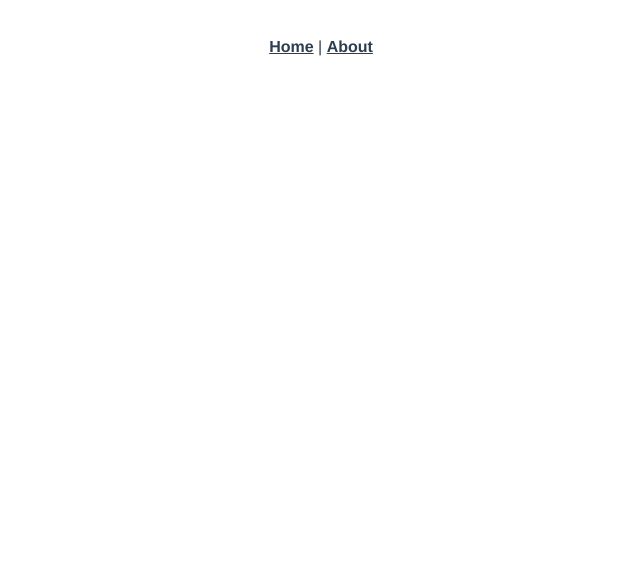
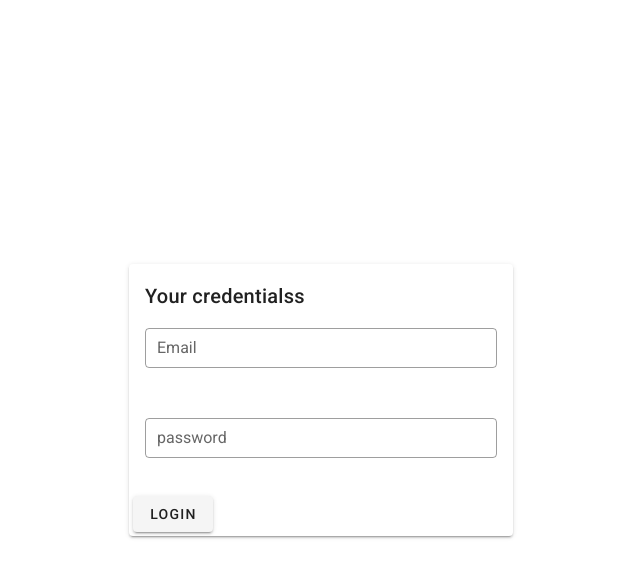
Before and after one commit to ziadbastawy/crud-actions, a Vue app: page /login in a window 1280 px wide. Shown: the top 578 px of the page, without its empty margins (319-959 px from the left). Built offline with nearby package versions, Linux system fonts and the light colour scheme.

Commit message:
initial project & login page

```diff
--- a/public/index.html
+++ b/public/index.html
@@ -1,11 +1,13 @@
 <!DOCTYPE html>
-<html lang="">
+<html lang="en">
   <head>
     <meta charset="utf-8">
     <meta http-equiv="X-UA-Compatible" content="IE=edge">
     <meta name="viewport" content="width=device-width,initial-scale=1.0">
     <link rel="icon" href="<%= BASE_URL %>favicon.ico">
     <title><%= htmlWebpackPlugin.options.title %></title>
+    <link rel="stylesheet" href="https://fonts.googleapis.com/css?family=Roboto:100,300,400,500,700,900">
+    <link rel="stylesheet" href="https://cdn.jsdelivr.net/npm/@mdi/font@latest/css/materialdesignicons.min.css">
   </head>
   <body>
     <noscript>
--- a/src/App.vue
+++ b/src/App.vue
@@ -1,32 +1,13 @@
 <template>
-  <div id="app">
-    <div id="nav">
-      <router-link to="/">Home</router-link> |
-      <router-link to="/about">About</router-link>
-    </div>
-    <router-view />
-  </div>
+  <v-app>
+    <v-main>
+      <router-view />
+    </v-main>
+  </v-app>
 </template>
 
-<style>
-#app {
-  font-family: Avenir, Helvetica, Arial, sans-serif;
-  -webkit-font-smoothing: antialiased;
-  -moz-osx-font-smoothing: grayscale;
-  text-align: center;
-  color: #2c3e50;
-}
-
-#nav {
-  padding: 30px;
-}
-
-#nav a {
-  font-weight: bold;
-  color: #2c3e50;
-}
-
-#nav a.router-link-exact-active {
-  color: #42b983;
-}
-</style>
+<script>
+export default {
+  name: "App",
+};
+</script>
--- /dev/null
+++ b/src/axios.js
@@ -0,0 +1,8 @@
+import axios from "axios";
+
+export default axios.create({
+  baseURL: "https://taskfrontendapi.azurewebsites.net/api/",
+  headers: {
+    Authorization: "Bearer " + localStorage.getItem("token") || "",
+  },
+});
--- a/src/components/HelloWorld.vue
+++ /dev/null
@@ -1,122 +0,0 @@
-<template>
-  <div class="hello">
-    <h1>{{ msg }}</h1>
-    <p>
-      For a guide and recipes on how to configure / customize this project,<br />
-      check out the
-      <a href="https://cli.vuejs.org" target="_blank" rel="noopener"
-        >vue-cli documentation</a
-      >.
-    </p>
-    <h3>Installed CLI Plugins</h3>
-    <ul>
-      <li>
-        <a
-          href="https://github.com/vuejs/vue-cli/tree/dev/packages/%40vue/cli-plugin-babel"
-          target="_blank"
-          rel="noopener"
-          >babel</a
-        >
-      </li>
-      <li>
-        <a
-          href="https://github.com/vuejs/vue-cli/tree/dev/packages/%40vue/cli-plugin-router"
-          target="_blank"
-          rel="noopener"
-          >router</a
-        >
-      </li>
-      <li>
-        <a
-          href="https://github.com/vuejs/vue-cli/tree/dev/packages/%40vue/cli-plugin-eslint"
-          target="_blank"
-          rel="noopener"
-          >eslint</a
-        >
-      </li>
-    </ul>
-    <h3>Essential Links</h3>
-    <ul>
-      <li>
-        <a href="https://vuejs.org" target="_blank" rel="noopener">Core Docs</a>
-      </li>
-      <li>
-        <a href="https://forum.vuejs.org" target="_blank" rel="noopener"
-          >Forum</a
-        >
-      </li>
-      <li>
-        <a href="https://chat.vuejs.org" target="_blank" rel="noopener"
-          >Community Chat</a
-        >
-      </li>
-      <li>
-        <a href="https://twitter.com/vuejs" target="_blank" rel="noopener"
-          >Twitter</a
-        >
-      </li>
-      <li>
-        <a href="https://news.vuejs.org" target="_blank" rel="noopener">News</a>
-      </li>
-    </ul>
-    <h3>Ecosystem</h3>
-    <ul>
-      <li>
-        <a href="https://router.vuejs.org" target="_blank" rel="noopener"
-          >vue-router</a
-        >
-      </li>
-      <li>
-        <a href="https://vuex.vuejs.org" target="_blank" rel="noopener">vuex</a>
-      </li>
-      <li>
-        <a
-          href="https://github.com/vuejs/vue-devtools#vue-devtools"
-          target="_blank"
-          rel="noopener"
-          >vue-devtools</a
-        >
-      </li>
-      <li>
-        <a href="https://vue-loader.vuejs.org" target="_blank" rel="noopener"
-          >vue-loader</a
-        >
-      </li>
-      <li>
-        <a
-          href="https://github.com/vuejs/awesome-vue"
-          target="_blank"
-          rel="noopener"
-          >awesome-vue</a
-        >
-      </li>
-    </ul>
-  </div>
-</template>
-
-<script>
-export default {
-  name: "HelloWorld",
-  props: {
-    msg: String,
-  },
-};
-</script>
-
-<!-- Add "scoped" attribute to limit CSS to this component only -->
-<style scoped>
-h3 {
-  margin: 40px 0 0;
-}
-ul {
-  list-style-type: none;
-  padding: 0;
-}
-li {
-  display: inline-block;
-  margin: 0 10px;
-}
-a {
-  color: #42b983;
-}
-</style>
--- a/src/main.js
+++ b/src/main.js
@@ -1,10 +1,14 @@
 import Vue from "vue";
 import App from "./App.vue";
 import router from "./router";
+import vuetify from "./plugins/vuetify";
+import axios from "./axios";
 
+Vue.prototype.$axios = axios;
 Vue.config.productionTip = false;
 
 new Vue({
   router,
+  vuetify,
   render: (h) => h(App),
 }).$mount("#app");
--- /dev/null
+++ b/src/plugins/vuetify.js
@@ -0,0 +1,23 @@
+import Vue from "vue";
+import Vuetify from "vuetify/lib/framework";
+
+Vue.use(Vuetify);
+
+export default new Vuetify({
+  theme: {
+    options: {
+      customProperties: true,
+    },
+    themes: {
+      light: {
+        primary: "#007BFF",
+        secondary: "#424242",
+        accent: "#82B1FF",
+        error: "#FF5252",
+        info: "#2196F3",
+        success: "#4CAF50",
+        warning: "#FFC107",
+      },
+    },
+  },
+});
--- a/src/router/index.js
+++ b/src/router/index.js
@@ -7,17 +7,32 @@ Vue.use(VueRouter);
 const routes = [
   {
     path: "/",
-    name: "Home",
+    name: "home",
     component: Home,
+    meta: {
+      requireAuth: true,
+    },
   },
   {
     path: "/about",
-    name: "About",
+    name: "about",
     // route level code-splitting
     // this generates a separate chunk (about.[hash].js) for this route
     // which is lazy-loaded when the route is visited.
     component: () =>
       import(/* webpackChunkName: "about" */ "../views/About.vue"),
+    meta: {
+      requireAuth: true,
+    },
+  },
+  {
+    path: "/login",
+    name: "login",
+    component: () =>
+      import(/* webpackChunkName: "about" */ "../views/login.vue"),
+    meta: {
+      requireAuth: false,
+    },
   },
 ];
 
--- a/src/views/Home.vue
+++ b/src/views/Home.vue
@@ -1,18 +1,35 @@
 <template>
-  <div class="home">
-    <img alt="Vue logo" src="../assets/logo.png" />
-    <HelloWorld msg="Welcome to Your Vue.js App" />
-  </div>
+  <!-- width="512" -->
+  <v-navigation-drawer class="blue darken-3" app>
+    <v-list-item>
+      <v-list-item-content>
+        <v-list-item-title class="text-h6 white--text">
+          Application
+        </v-list-item-title>
+      </v-list-item-content>
+    </v-list-item>
+    <v-divider class="blue lighten-4" />
+    <v-list dense nav>
+      <v-list-item v-for="item in items" :key="item.title" link>
+        <v-list-item-content>
+          <router-link :to="{ name: item.routeName }">
+            <v-list-item-title class="grey--text text--lighten-5">
+              {{ item.title }}
+            </v-list-item-title>
+          </router-link>
+        </v-list-item-content>
+      </v-list-item>
+    </v-list>
+    <v-spacer></v-spacer>
+    <!-- -->
+  </v-navigation-drawer>
 </template>
 
 <script>
-// @ is an alias to /src
-import HelloWorld from "@/components/HelloWorld.vue";
 
 export default {
   name: "Home",
-  components: {
-    HelloWorld,
-  },
+
+  components: {},
 };
 </script>
--- /dev/null
+++ b/src/views/login.vue
@@ -0,0 +1,85 @@
+<template>
+  <div class="login d-flex justify-center align-center">
+    <v-card width="30%">
+      <v-card-title>Your credentialss</v-card-title>
+      <v-card-text>
+        <v-form ref="form" v-model="valid" lazy-validation>
+          <v-row>
+            <v-col cols="12" class="p-0">
+              <v-text-field
+                v-model="user_email"
+                hint="This field is required"
+                label="Email"
+                ref="email"
+                outlined
+                dense
+                required
+                :error-messages="errorMessages"
+                :rules="[
+                  (value) => !!value || 'Email is required.',
+                  rules.email,
+                ]"
+              ></v-text-field>
+            </v-col>
+            <v-col cols="12" class="p-0">
+              <v-text-field
+                outlined
+                dense
+                required
+                v-model="user_password"
+                type="password"
+                ref="password"
+                hint="This field is required"
+                label="password"
+                :rules="[(value) => !!value || 'Password is required.']"
+              ></v-text-field>
+            </v-col>
+            <v-btn @click="login"> Login </v-btn>
+          </v-row>
+        </v-form>
+      </v-card-text>
+    </v-card>
+  </div>
+</template>
+
+<script>
+export default {
+  name: "login",
+  data() {
+    return {
+      user_email: "",
+      user_password: "",
+      errorMessages: "",
+      rules: {
+        email: (value) => {
+          const pattern =
+            /^(([^<>()[\]\\.,;:\s@"]+(\.[^<script>()[\]\\.,;:\s@"]+)*)|(".+"))@((\[[0-9]{1,3}\.[0-9]{1,3}\.[0-9]{1,3}\.[0-9]{1,3}])|(([a-zA-Z\-0-9]+\.)+[a-zA-Z]{2,}))$/;
+          return pattern.test(value) || "Invalid e-mail.";
+        },
+      },
+      valid: true,
+    };
+  },
+  computed: {
+    form() {
+      return {
+        email: this.user_email,
+        password: this.user_password,
+      };
+    },
+  },
+  methods: {
+    login() {
+      if (this.$refs.form.validate()) {
+
+      }
+    },
+  },
+};
+</script>
+
+<style scoped>
+.login {
+  height: 100vh;
+}
+</style>
--- /dev/null
+++ b/vue.config.js
@@ -0,0 +1,3 @@
+module.exports = {
+  transpileDependencies: ["vuetify"],
+};
```
Also changed, not shown: package.json (+8 -2 lines), .eslintrc.js, src/assets/logo.svg (added), 1 other file (tests, documents, lock files or other folders).
